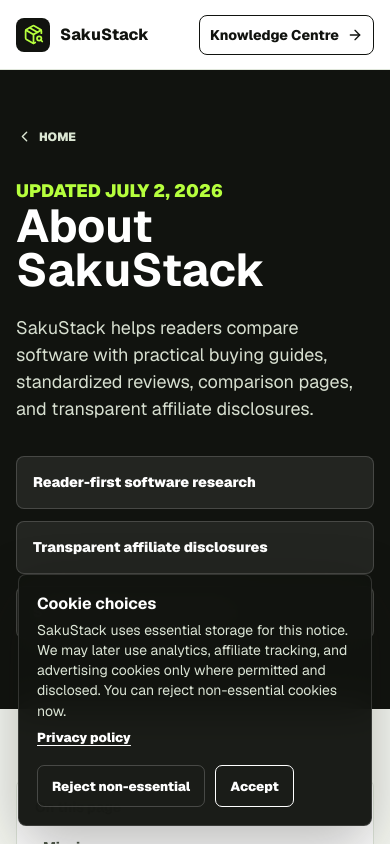
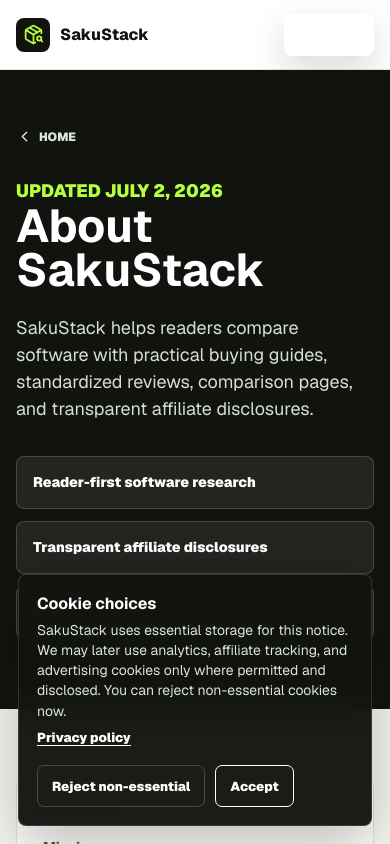
Before and after one commit to Bisheshguragain/SakuStack, a Next.js app: page /about in a window 390 px wide. Shown: the top 844 px of the page. Built offline with nearby package versions, Linux system fonts and the light colour scheme.

Commit message:
Add global mobile menu with contact link

```diff
--- /dev/null
+++ b/src/app/components/MobileMenu.tsx
@@ -0,0 +1,53 @@
+"use client";
+
+import Link from "next/link";
+import { Mail, Menu, X } from "lucide-react";
+import { useState } from "react";
+
+import styles from "../page.module.css";
+
+const menuLinks = [
+  { href: "/", label: "Home" },
+  { href: "/tools", label: "Tool Directory" },
+  { href: "/#reviews", label: "Categories" },
+  { href: "/knowledge-centre", label: "Knowledge Centre" },
+  { href: "/deals", label: "Deals" },
+  { href: "/methodology", label: "Methodology" },
+  { href: "/affiliate-disclosure", label: "Disclosure" },
+];
+
+export default function MobileMenu() {
+  const [open, setOpen] = useState(false);
+
+  return (
+    <div className={styles.mobileMenu}>
+      <button
+        aria-controls="mobile-site-menu"
+        aria-expanded={open}
+        aria-label={open ? "Close menu" : "Open menu"}
+        className={styles.mobileMenuButton}
+        onClick={() => setOpen((current) => !current)}
+        type="button"
+      >
+        {open ? <X size={20} aria-hidden="true" /> : <Menu size={20} aria-hidden="true" />}
+        <span>Menu</span>
+      </button>
+
+      {open ? (
+        <nav className={styles.mobileMenuPanel} id="mobile-site-menu" aria-label="Mobile navigation">
+          <div className={styles.mobileMenuGrid}>
+            {menuLinks.map((link) => (
+              <Link href={link.href} key={link.href} onClick={() => setOpen(false)}>
+                {link.label}
+              </Link>
+            ))}
+          </div>
+          <a className={styles.mobileContactLink} href="mailto:hello@sakustack.com">
+            <Mail size={16} aria-hidden="true" />
+            hello@sakustack.com
+          </a>
+        </nav>
+      ) : null}
+    </div>
+  );
+}
--- a/src/app/layout.tsx
+++ b/src/app/layout.tsx
@@ -2,6 +2,7 @@
 import { Geist, Geist_Mono } from "next/font/google";
 import CookieConsent from "./components/CookieConsent";
 import GlobalFooter from "./components/GlobalFooter";
+import MobileMenu from "./components/MobileMenu";
 import { defaultOgImage, siteName, siteUrl } from "./software-data";
 import "./globals.css";
 
@@ -184,6 +185,7 @@
           />
         ))}
         {children}
+        <MobileMenu />
         <GlobalFooter />
         <CookieConsent />
       </body>
--- a/src/app/page.module.css
+++ b/src/app/page.module.css
@@ -83,6 +83,72 @@
   padding: 11px 14px;
 }
 
+.mobileMenu {
+  display: none;
+}
+
+.mobileMenuButton {
+  align-items: center;
+  background: var(--ink);
+  border: 1px solid rgba(255, 255, 255, 0.18);
+  border-radius: 8px;
+  box-shadow: 0 14px 36px rgba(17, 19, 15, 0.16);
+  color: #ffffff;
+  cursor: pointer;
+  font: inherit;
+  font-size: 13px;
+  font-weight: 850;
+  gap: 8px;
+  min-height: 42px;
+  padding: 0 12px;
+}
+
+.mobileMenuPanel {
+  background: rgba(255, 255, 255, 0.97);
+  border: 1px solid var(--line);
+  border-radius: 8px;
+  box-shadow: 0 24px 70px rgba(17, 19, 15, 0.2);
+  color: var(--ink);
+  display: grid;
+  gap: 14px;
+  padding: 14px;
+  position: absolute;
+  right: 0;
+  top: 52px;
+  width: min(300px, calc(100vw - 32px));
+  backdrop-filter: blur(18px);
+}
+
+.mobileMenuGrid {
+  display: grid;
+  gap: 8px;
+}
+
+.mobileMenuGrid a,
+.mobileContactLink {
+  align-items: center;
+  border-radius: 7px;
+  display: flex;
+  font-size: 14px;
+  font-weight: 850;
+  line-height: 1.25;
+  min-height: 42px;
+  padding: 0 10px;
+  text-decoration: none;
+}
+
+.mobileMenuGrid a {
+  background: var(--soft);
+  border: 1px solid var(--line);
+}
+
+.mobileContactLink {
+  background: #171b15;
+  color: #ffffff;
+  gap: 8px;
+  justify-content: center;
+}
+
 .hero {
   display: grid;
   gap: clamp(32px, 6vw, 84px);
@@ -2903,6 +2969,22 @@
 
   .nav {
     display: none;
+  }
+
+  .navAction {
+    display: none;
+  }
+
+  .mobileMenu {
+    display: block;
+    position: fixed;
+    right: 16px;
+    top: 14px;
+    z-index: 80;
+  }
+
+  .mobileMenuButton {
+    display: inline-flex;
   }
 
   .hero {
```
